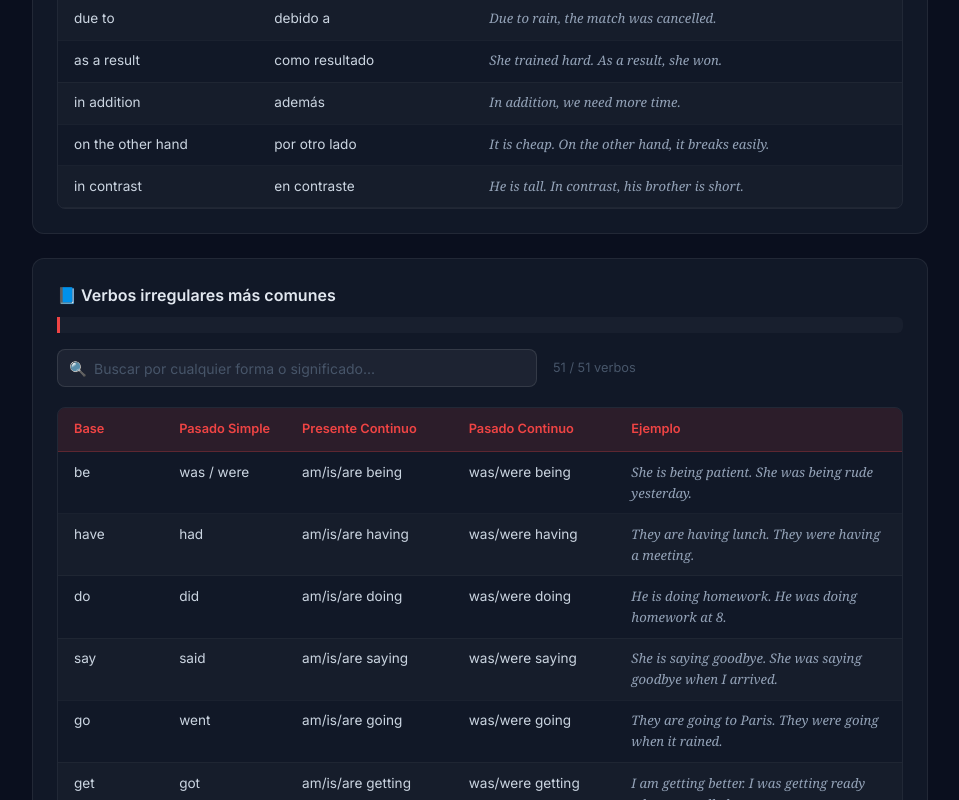
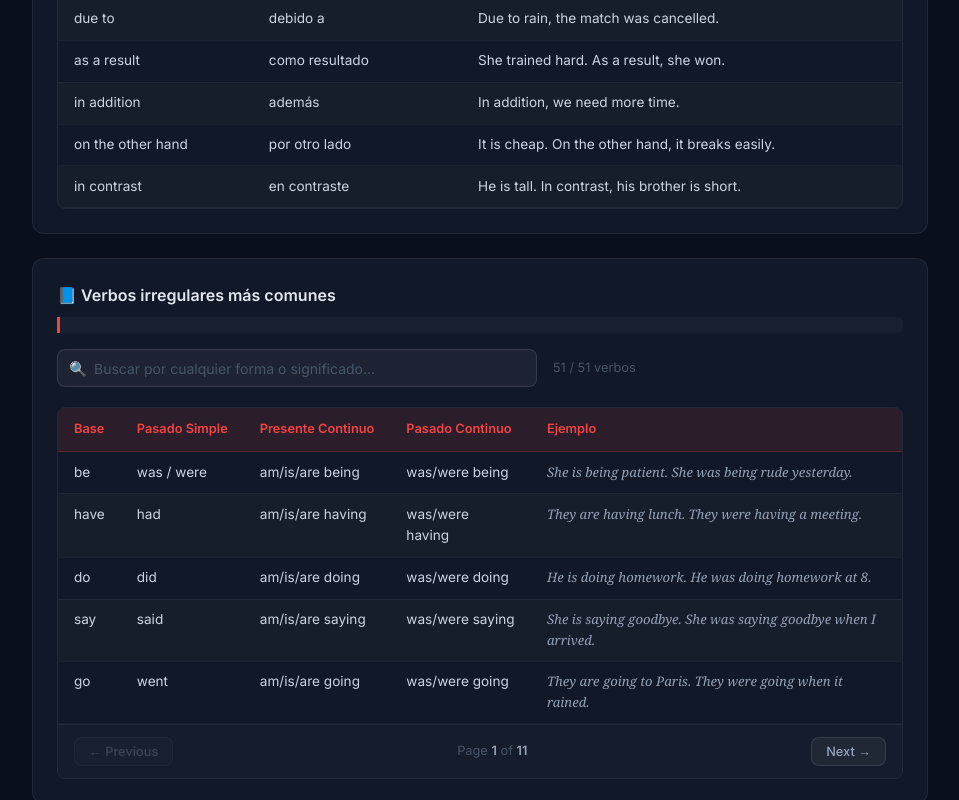
Before and after one commit to joseph517/english-grammar-app, an Angular app: page /vocabulary in a window 1280 px wide. Shown: the part 1060-1860 px from the top of the page, without its empty margins (260-1219 px from the left). Built offline with nearby package versions, Linux system fonts and the light colour scheme.

Commit message:
create componente to pagination and update vabulary component to use pagination in verbs list

```diff
--- a/src/app/core/models/topic.model.ts
+++ b/src/app/core/models/topic.model.ts
@@ -18,6 +18,7 @@ export interface ListItem {
 
 export interface Section {
   heading: string;
+  noItalic?: boolean;
   content?: string;
   table?: TableData;
   irregularVerbs?: IrregularVerb[];
--- a/src/app/features/ver-to-be/ver-to-be.component.html
+++ b/src/app/features/ver-to-be/ver-to-be.component.html
@@ -15,7 +15,7 @@
         }
 
         @if (section.table) {
-          <app-grammar-table [data]="section.table" />
+          <app-grammar-table [isItalic]="!section.noItalic"  [data]="section.table" />
         }
 
         @if (section.examples) {
--- a/src/app/features/vocabulary/vocabulary.component.html
+++ b/src/app/features/vocabulary/vocabulary.component.html
@@ -7,7 +7,6 @@
   </header>
 
   <div class="sections">
-
     <section class="section-card">
       <h3>{{ topic.sections[0].heading }}</h3>
       <p class="section-content">{{ topic.sections[0].content }}</p>
@@ -52,8 +51,8 @@
             </tr>
           </thead>
           <tbody>
-            @if (filteredVerbs().length > 0) {
-              @for (verb of filteredVerbs(); track verb.base) {
+            @if (paginatedVerbs().length > 0) {
+              @for (verb of paginatedVerbs(); track verb.base) {
                 <tr>
                   <td class="verb-base">{{ verb.base }}</td>
                   <td class="verb-form">{{ verb.pastSimple }}</td>
@@ -62,6 +61,7 @@
                   <td class="verb-example">{{ verb.example }}</td>
                 </tr>
               }
+
             } @else {
               <tr>
                 <td colspan="5" class="no-results">
@@ -71,8 +71,15 @@
             }
           </tbody>
         </table>
+        @if (paginatedVerbs().length > 0) {
+          <app-pagination
+            [currentPage]="currentPage()"
+            [pageSize]="pageSize()"
+            [totalItems]="filteredVerbs().length"
+            (pageChange)="handlePageChange($event)"
+          />
+        }
       </div>
-
     </section>
   </div>
 </div>
--- a/src/app/features/vocabulary/vocabulary.component.ts
+++ b/src/app/features/vocabulary/vocabulary.component.ts
@@ -2,11 +2,12 @@ import { Component, signal, computed } from '@angular/core';
 import { TOPICS } from '../../shared/data/topics.data';
 import { GrammarTableComponent } from '../../shared/components/grammar-table/grammar-table.component';
 import { IrregularVerb, Topic } from '../../core/models/topic.model';
+import { AppPaginationComponent } from '../../shared/app-pagination/app-pagination.component';
 
 @Component({
   selector: 'app-vocabulary',
   standalone: true,
-  imports: [GrammarTableComponent],
+  imports: [GrammarTableComponent, AppPaginationComponent],
   templateUrl: './vocabulary.component.html',
   styleUrl: './vocabulary.component.scss',
   host: {
@@ -17,12 +18,12 @@ export class VocabularyComponent {
   topic: Topic = TOPICS.find(t => t.id === 'vocabulary')!;
 
   searchTerm = signal<string>('');
+  currentPage = signal<number>(1);
+  pageSize = signal<number>(5);
 
-  // Todos los verbos del modelo
   private allVerbs: IrregularVerb[] =
     this.topic.sections[1].irregularVerbs ?? [];
 
-  // Filtra según el searchTerm signal
   filteredVerbs = computed<IrregularVerb[]>(() => {
     const term = this.searchTerm().toLowerCase().trim();
     if (!term) return this.allVerbs;
@@ -31,6 +32,18 @@ export class VocabularyComponent {
     verb.base.toLowerCase().startsWith(term)
     );
   });
+
+  paginatedVerbs = computed<IrregularVerb[]>(() => {
+    const startIndex = (this.currentPage() - 1) * this.pageSize();
+    const endIndex = startIndex + this.pageSize();
+    return this.filteredVerbs().slice(startIndex, endIndex);
+  });
+
+  handlePageChange(page: number ): void {
+    this.currentPage.set(page);
+  }
+
+
 
   onSearch(event: Event): void {
     const value = (event.target as HTMLInputElement).value;
--- /dev/null
+++ b/src/app/shared/app-pagination/app-pagination.component.html
@@ -0,0 +1,17 @@
+<button
+  class="pagination-button"
+  (click)="onPageChange(currentPage() - 1)"
+  [disabled]="currentPage() === 1">
+  ← Previous
+</button>
+
+<span class="pagination-info">
+  Page <strong>{{ currentPage() }}</strong> of <strong>{{ totalPages() }}</strong>
+</span>
+
+<button
+  class="pagination-button"
+  (click)="onPageChange(currentPage() + 1)"
+  [disabled]="currentPage() === totalPages()">
+  Next →
+</button>
--- /dev/null
+++ b/src/app/shared/app-pagination/app-pagination.component.scss
@@ -0,0 +1,47 @@
+:host {
+  display: flex;
+  align-items: center;
+  justify-content: space-between;
+  padding: 0.75rem 1rem;
+  border-top: 1px solid rgba(255, 255, 255, 0.06);
+  background: rgba(255, 255, 255, 0.02);
+  border-radius: 0 0 8px 8px;
+}
+
+.pagination-button {
+  display: inline-flex;
+  align-items: center;
+  gap: 6px;
+  padding: 6px 14px;
+  border-radius: 8px;
+  border: 1px solid rgba(255, 255, 255, 0.1);
+  background: rgba(255, 255, 255, 0.05);
+  color: #94A3B8;
+  font-size: 0.8rem;
+  font-weight: 500;
+  cursor: pointer;
+  transition: all 0.2s ease;
+  font-family: var(--font-sans);
+
+  &:hover:not(:disabled) {
+    background: rgba(255, 255, 255, 0.1);
+    border-color: rgba(255, 255, 255, 0.2);
+    color: #E2E8F0;
+  }
+
+  &:disabled {
+    opacity: 0.3;
+    cursor: not-allowed;
+  }
+}
+
+.pagination-info {
+  font-size: 0.8rem;
+  color: #475569;
+
+  // Resalta los números
+  strong {
+    color: #94A3B8;
+    font-weight: 600;
+  }
+}
--- /dev/null
+++ b/src/app/shared/app-pagination/app-pagination.component.ts
@@ -0,0 +1,24 @@
+import { Component, computed, input, output } from '@angular/core';
+
+@Component({
+  selector: 'app-pagination',
+  imports: [],
+  templateUrl: './app-pagination.component.html',
+  styleUrl: './app-pagination.component.scss'
+})
+export class AppPaginationComponent {
+
+  currentPage = input.required<number>();
+  pageSize = input.required<number>();
+  totalItems = input.required<number>();
+  pageChange = output<number>();
+
+  totalPages = computed(() => {
+    return Math.ceil(this.totalItems() / this.pageSize());
+  })
+  onPageChange(page: number) {
+    if (page >= 1 && page <= this.totalPages()) {
+      this.pageChange.emit(page);
+    }
+  }
+}
--- a/src/app/shared/components/grammar-table/grammar-table.component.html
+++ b/src/app/shared/components/grammar-table/grammar-table.component.html
@@ -11,7 +11,7 @@
       @for (row of data().rows; track $index) {
       <tr>
         @for (cell of row; track $index) {
-        <td>{{ cell }}</td>
+        <td [class.italic] = "isItalic()">{{ cell }}</td>
         }
       </tr>
       }
--- a/src/app/shared/components/grammar-table/grammar-table.component.scss
+++ b/src/app/shared/components/grammar-table/grammar-table.component.scss
@@ -31,7 +31,7 @@
       color: #CBD5E1;
       vertical-align: top;
 
-      &:last-child {
+      &.italic:last-child {
         font-family: 'Georgia', serif;
         color: #94A3B8;
         font-style: italic;
--- a/src/app/shared/components/grammar-table/grammar-table.component.ts
+++ b/src/app/shared/components/grammar-table/grammar-table.component.ts
@@ -3,12 +3,13 @@ import { TableData } from '../../../core/models/topic.model';
 
 @Component({
   selector: 'app-grammar-table',
-  imports: [],
+  imports: [ ],
   templateUrl: './grammar-table.component.html',
   styleUrl: './grammar-table.component.scss'
 })
 export class GrammarTableComponent {
 
+  isItalic = input<boolean>();
   data = input<TableData>({
     headers: [],
     rows: []
--- a/src/app/shared/data/topics.data.ts
+++ b/src/app/shared/data/topics.data.ts
@@ -106,27 +106,25 @@ export const TOPICS: Topic[] = [
       },
       {
         heading: 'Time Expressions',
+        noItalic: true,
         content: 'Pronoun + was/were +  place + time expression',
         table: {
-          headers: ['Ago', 'Last', 'Yester'],
+          headers: ['Ago', 'Last', 'Yesterday'],
           rows: [
             [
               'I was in school last year.',
               'I was in school ago.',
               'I was in school yesterday.',
-              '',
             ],
             [
               'She was in school last year.',
               'She was in school ago.',
               'She was in school yesterday.',
-              '',
             ],
             [
               'They were in school last year.',
               'They were in school ago.',
               'They were in school yesterday.',
-              '',
             ],
           ],
         },
@@ -382,7 +380,7 @@ export const TOPICS: Topic[] = [
         heading: '📘 Palabras importantes',
         content: 'Conectores y adverbios esenciales para nivel',
         table: {
-          headers: ['Inglés', 'Español', 'Ejemplo'],
+          headers: ['English', 'Spanish', 'Example'],
           rows: [
             ['although', 'aunque', 'Although it was late, she stayed.'],
             ['however', 'sin embargo', 'I was tired. However, I finished.'],
```
